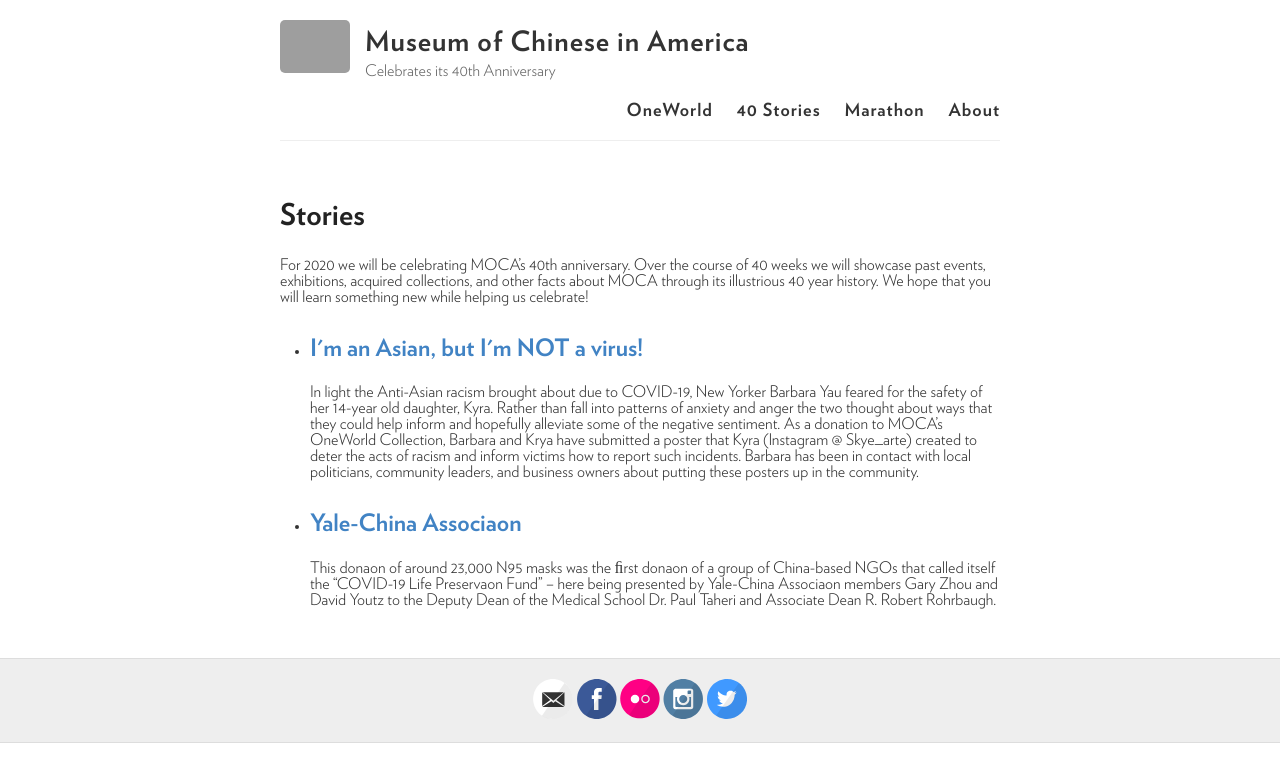
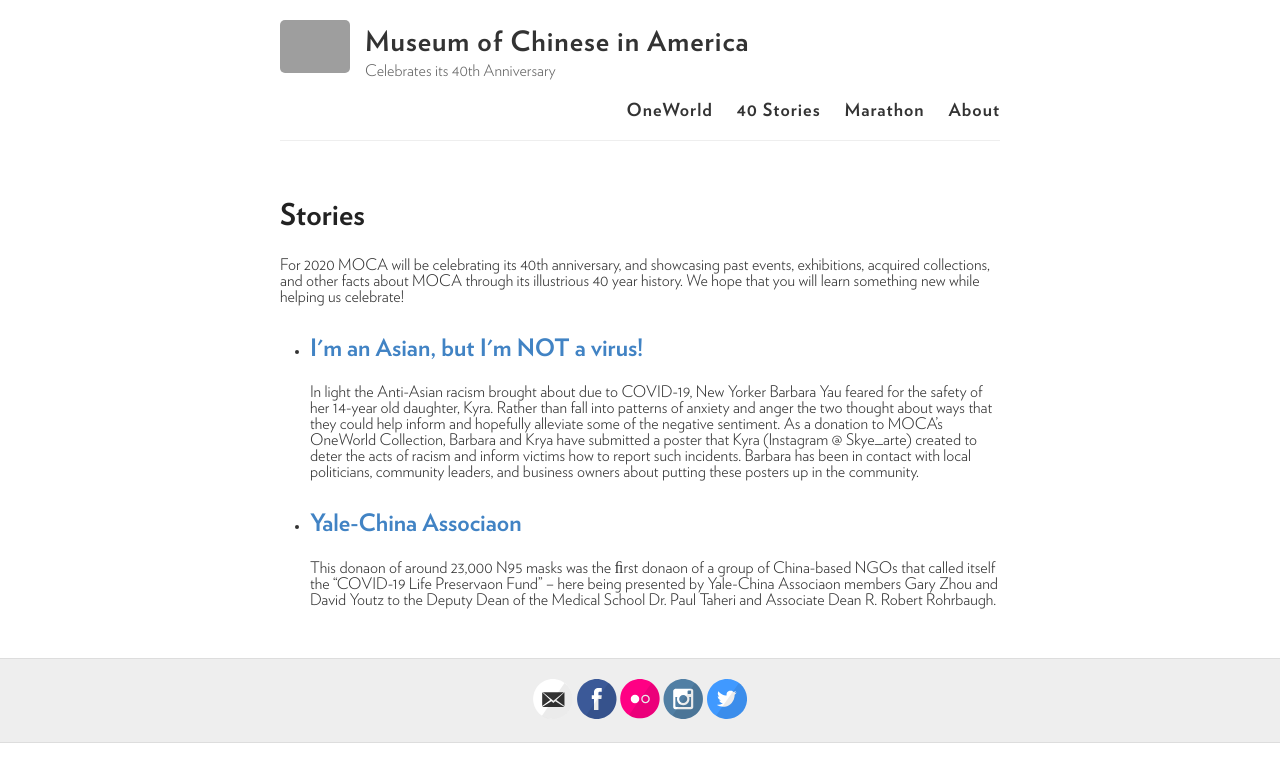
Before and after one commit to moca40/moca40.github.io, a Jekyll site: the page built from stories.html, in a window 1280 px wide. Shown: the top 782 px of the page. Built offline with Jekyll 4.4.1, drawn with Linux system fonts in a browser that asks for light colours; grey boxes are pictures that could not be loaded.

Commit message:
Update stories.html

```diff
--- a/stories.html
+++ b/stories.html
@@ -3,7 +3,7 @@
 title: Stories
 ---
 
-For 2020 we will be celebrating MOCA’s 40th anniversary.  Over the course of 40 weeks we will showcase past events, exhibitions, acquired collections, and other facts about MOCA through its illustrious 40 year history.    We hope that you will learn something new while helping us celebrate!
+For 2020 MOCA will be celebrating its 40th anniversary, and showcasing past events, exhibitions, acquired collections, and other facts about MOCA through its illustrious 40 year history. We hope that you will learn something new while helping us celebrate!
 
 <ul>
   {% for post in site.stories %}
```
